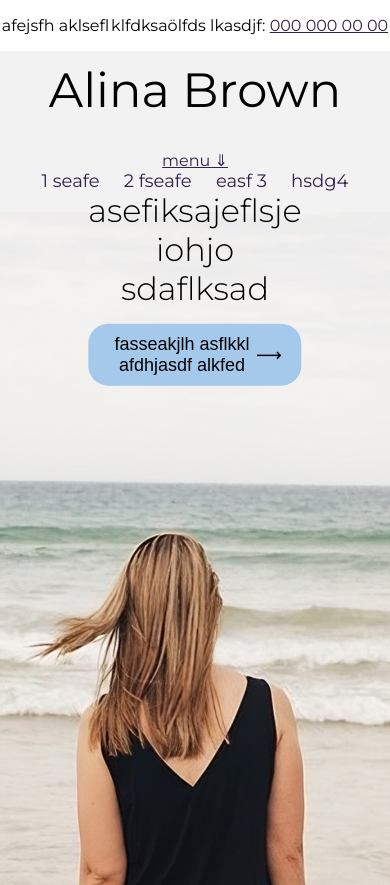
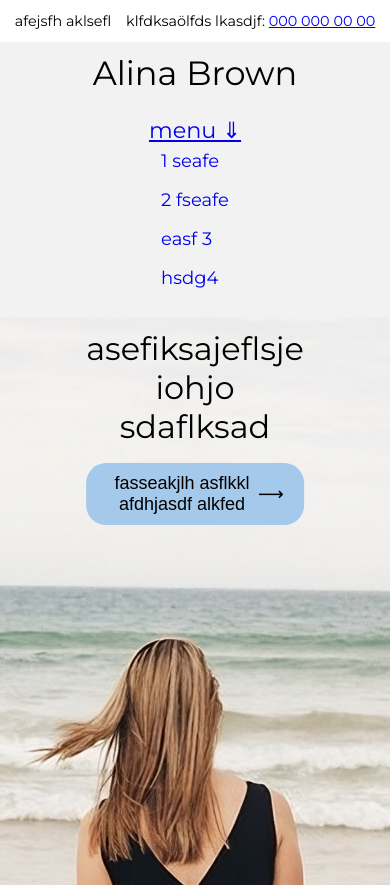
Before and after one commit to jdfgs/jdfgs.github.io, a plain HTML site: page index.html in a window 390 px wide. Shown: the top 885 px of the page. Drawn offline with nearby package versions, Linux system fonts and the light colour scheme; a script that the page names is missing.

Commit message:
Update style.css

```diff
--- a/style.css
+++ b/style.css
@@ -15,15 +15,61 @@ body {
   display: flex;
   justify-content: space-evenly;
   align-items: center;
+  height:5vh;
+  font-size: 0.9em;
+}
+
+#header-items{
+  display:flex;
+  flex-direction: row;
+}
+#hamburger-icon{
+  display: none;
+  font-size: 2em;
+}
+#header-img-text{
+  font-size:2em;
+}
+#header-img-button{
+  margin-top:2vh;
 }
 
 @media (max-width: 800px) {
-  #header-img-text{
-    font-size: 5em;
+
+}
+
+@media (max-width: 500px) {
+  #header{
+    flex-direction: column;
+    font-size:0.7em;
+  }
+  #header-items{
+    flex-direction: column;
+    flex-wrap: wrap;
+  }
+  .header-item{
+    margin-bottom:1vh;
+    margin-top:1vh;
+  }
+  #header-item-top{
+    margin-top: 2vh;
+  }
+  #header-item-bottom{
+    margin-bottom:1vh;
+  }
+  #hamburger-icon{
+    margin-top:-2%;
+    margin-bottom:-5%;
+    display: block;
+    font-size:2em;
+    padding-top:2%;
+    padding-bottom:2%;
+    padding-left: 30%;
+    padding-right:30%;
   }
 }
 
-header{
+#header{
   display: flex;
   flex-direction: column;
   justify-content: center;
@@ -34,17 +80,10 @@ header{
   z-index: 100;
 }
 
-header h1{
+#header h1{
   font-weight: 400;
   margin-top:-10px;
   font-size: 300%;
-}
-
-#header-img-text{
-  margin-bottom:2vh;
-  margin-top:2vh;
-  font-size: 2em;
-  font-weight: 300;
 }
 
 nav a {
@@ -52,15 +91,6 @@ nav a {
   margin-right: 10px;
   margin-left:10px;
   text-decoration: none;
-}
-a{
-  color: #33214b !important;
-}
-a:hover{
-  color:#74417e !important;
-}
-a:active{
-  color:#e6e6e6 !important;
 }
 #homepageimg{
   display: block;
@@ -87,6 +117,7 @@ a:active{
   top:10%;
   left:50%;
   transform:translate(-50%, -50%);
+  margin-top:5vh;
 }
 
 .hero-img{
```
